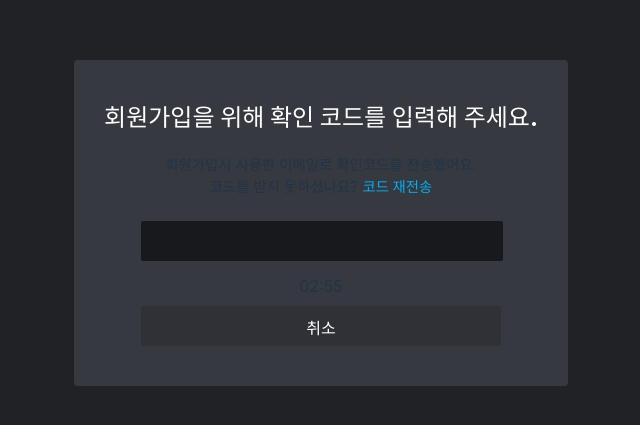
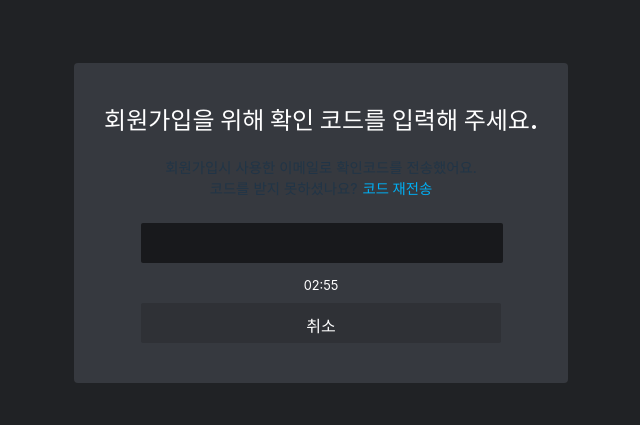
Before and after one commit to CHZZK-Study/team-1-front, a React (Vite) app in the folder 1-team-front/: page /auth/email-auth in a window 1280 px wide. Shown: the part 177-602 px from the top of the page, without its empty margins (319-959 px from the left). Built offline with nearby package versions, Linux system fonts and the light colour scheme.

Commit message:
styles: 이메일 인증 타이머 기본 css 추가

```diff
--- a/1-team-front/src/components/Auth/SignUp/AuthStyles.jsx
+++ b/1-team-front/src/components/Auth/SignUp/AuthStyles.jsx
@@ -36,6 +36,14 @@ const FormWrapper = styled.form`
   flex-direction: column;
   align-items: center;
   gap: 13px;
+  & span {
+    font-size: 0.8rem;
+    color: #00aff4;
+    cursor: pointer;
+  }
+  & span:hover {
+    text-decoration-line: underline;
+  }
 `;
 
 const InputBox = styled.div`
--- a/1-team-front/src/components/Auth/SignUp/EmailAuth.jsx
+++ b/1-team-front/src/components/Auth/SignUp/EmailAuth.jsx
@@ -39,7 +39,15 @@ const TimerBox = styled.div`
             text-decoration: underline;
           }
         `
-      : null}
+      : css`
+          & span {
+            color: #fff;
+            cursor: text;
+          }
+          & span:hover {
+            text-decoration: none;
+          }
+        `}
 `;
 
 const EmailAuth = () => {
```
